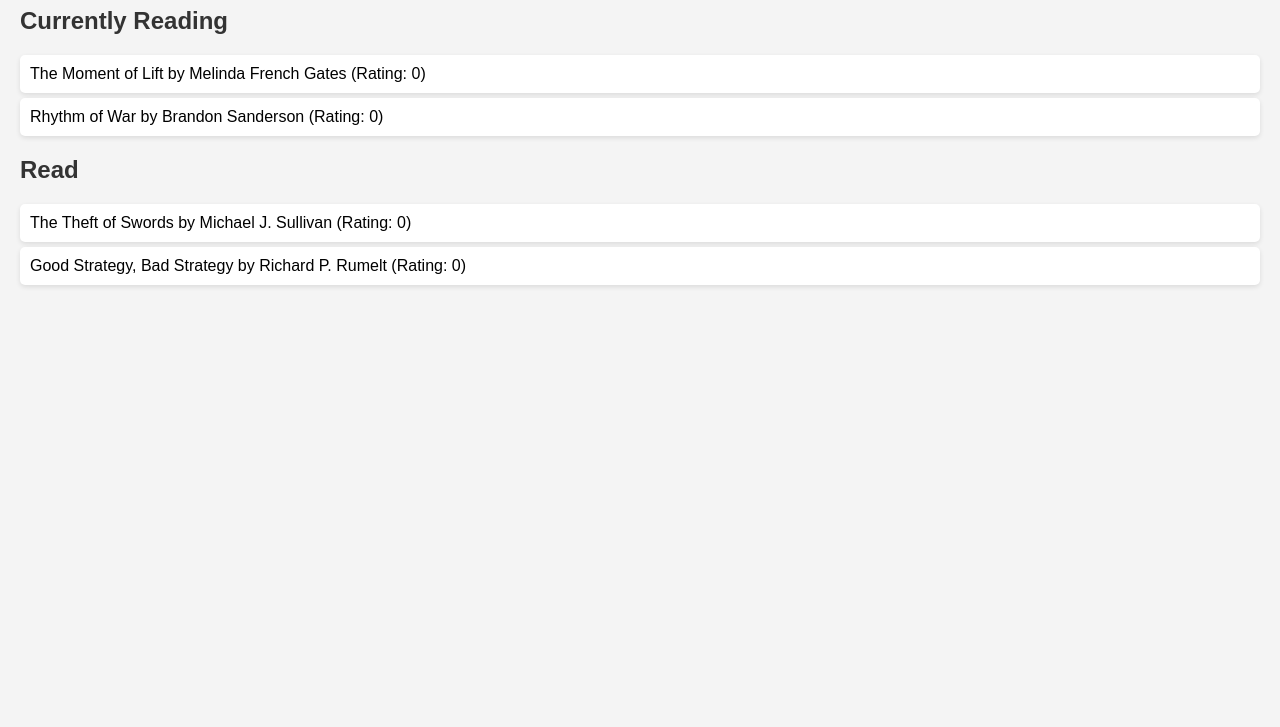
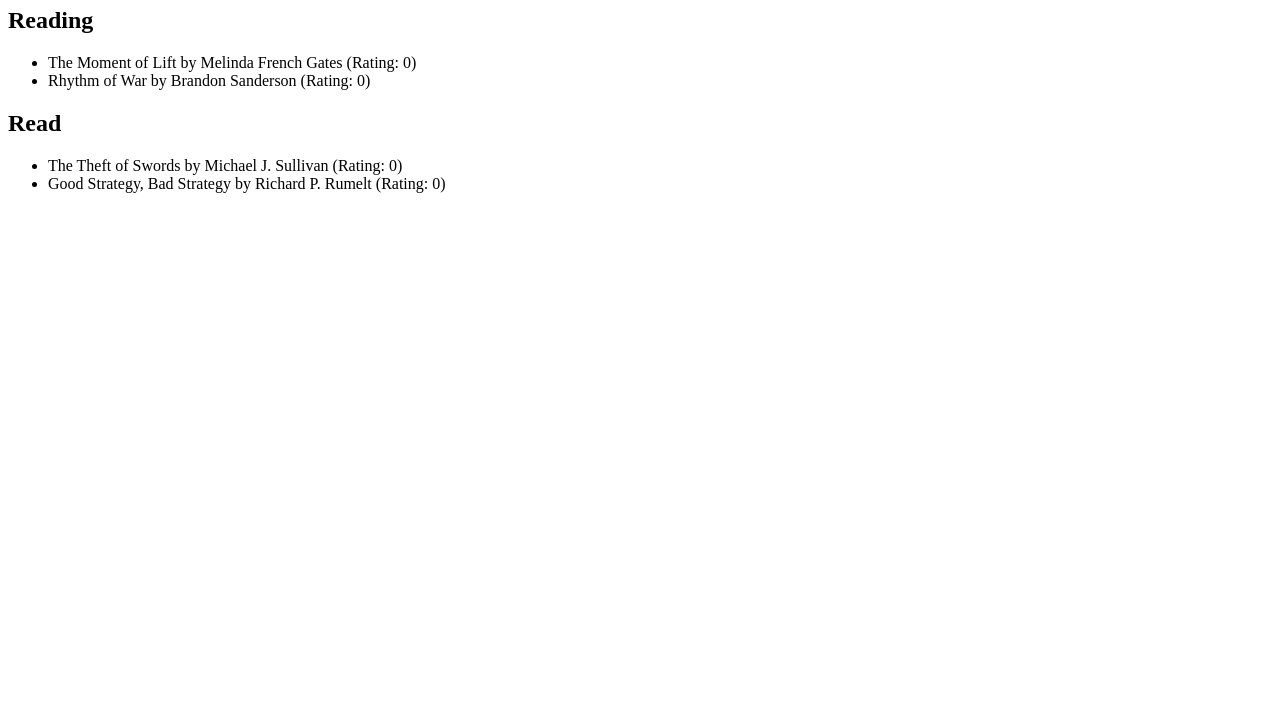
Before and after one commit to p-nihalani/many-books, a plain HTML site: page index.html in a window 1280 px wide. Shown: the part 73-800 px from the top of the page. Drawn offline with Linux system fonts and the light colour scheme.

Commit message:
Update index.html

```diff
--- a/index.html
+++ b/index.html
@@ -4,17 +4,16 @@
     <meta charset="UTF-8">
     <meta name="viewport" content="width=device-width, initial-scale=1.0">
     <title>Book List</title>
-    <!-- Link to the External CSS File -->
-    <link rel="stylesheet" href="style.css">
 </head>
 <body>
     <h1>My Reading List</h1>
-    <h2>Currently Reading</h2>
+
+    <h2>Reading</h2>
     <ul id="reading-list"></ul>
+
     <h2>Read</h2>
     <ul id="read-list"></ul>
 
-    <!-- Link to the External JS File -->
     <script src="script.js"></script>
 </body>
 </html>
```
